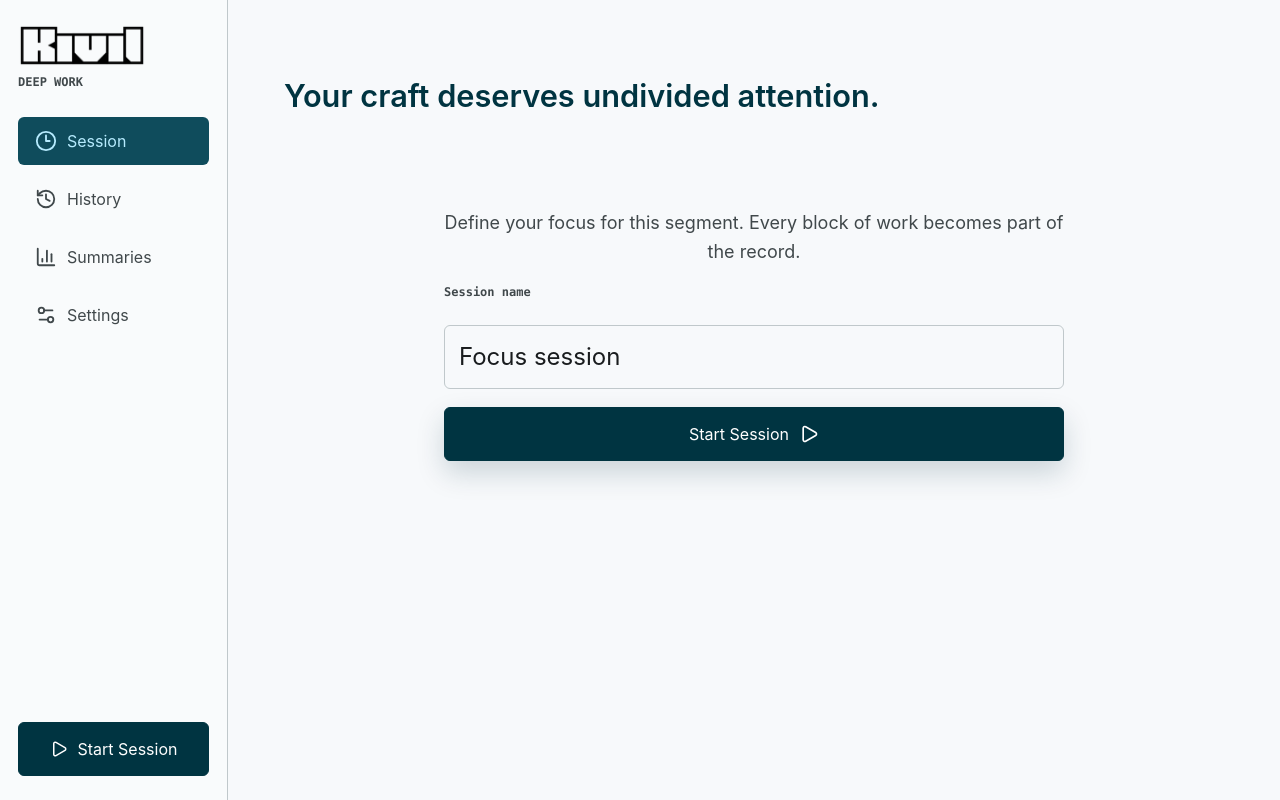
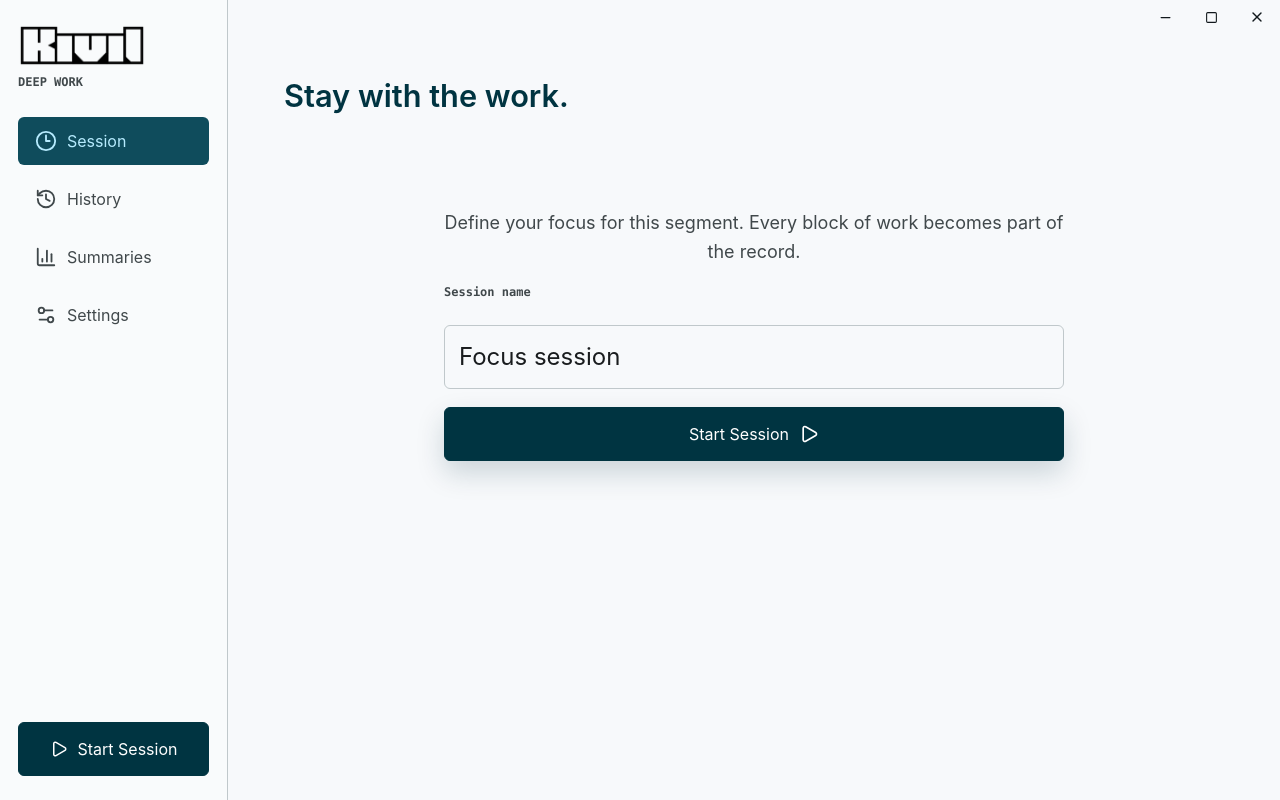
Before and after one commit to zkoymen/kivil, a React (Vite) app: page / in a window 1280 px wide. Built offline with nearby package versions, Linux system fonts and the light colour scheme.

Commit message:
Add custom desktop window chrome

```diff
--- a/src/App.css
+++ b/src/App.css
@@ -22,6 +22,50 @@
 
 body {
   margin: 0;
+}
+
+.window-chrome {
+  position: fixed;
+  inset: 0 0 auto;
+  z-index: 40;
+  height: 34px;
+  pointer-events: none;
+}
+
+.window-drag-region {
+  position: absolute;
+  inset: 0;
+  pointer-events: auto;
+}
+
+.window-controls {
+  position: absolute;
+  top: 0;
+  right: 0;
+  display: flex;
+  height: 34px;
+  pointer-events: auto;
+}
+
+.window-controls button {
+  width: 46px;
+  min-width: 46px;
+  height: 34px;
+  min-height: 34px;
+  padding: 0;
+  color: #11181c;
+  background: transparent;
+  border: 0;
+  border-radius: 0;
+  box-shadow: none;
+}
+
+.window-controls button:hover:not(:disabled),
+.window-controls button:focus-visible {
+  color: #11181c;
+  background: rgba(17, 24, 28, 0.08);
+  border: 0;
+  transform: none;
 }
 
 button,
@@ -695,6 +739,13 @@ p {
     transform 120ms ease;
 }
 
+.segment-tooltip span,
+.panel-session .segment-tooltip span,
+.summary-row .segment-tooltip span {
+  color: rgba(255, 255, 255, 0.88);
+  font-size: 12px;
+}
+
 .segment-tooltip::after {
   position: absolute;
   bottom: -6px;
@@ -753,6 +804,7 @@ p {
 }
 
 .tooltip-heading strong {
+  color: #ffffff;
   font-size: 13px;
 }
 
@@ -822,7 +874,7 @@ p {
   }
 }
 
-@media (max-width: 980px) {
+@media (max-width: 560px) {
   .kivil-app,
   .session-grid {
     grid-template-columns: 1fr;
--- a/src/App.tsx
+++ b/src/App.tsx
@@ -1,5 +1,5 @@
 import { useEffect, useMemo, useState, type CSSProperties, type PointerEvent as ReactPointerEvent } from 'react'
-import { Check, Pause, Play, RotateCcw, Sparkles, Square, Trash2, X } from 'lucide-react'
+import { Check, Minus, Pause, Play, RotateCcw, Sparkles, Square, Trash2, X } from 'lucide-react'
 import './App.css'
 import { SegmentTimeline } from './components/SegmentTimeline'
 import { Sidebar, type SidebarPanel } from './components/Sidebar'
@@ -48,7 +48,69 @@ const getSessionPrompt = (status: string, hasActiveKivil: boolean) => {
     return 'Session complete.'
   }
 
-  return 'Your craft deserves undivided attention.'
+  return 'Stay with the work.'
+}
+
+function WindowControls() {
+  const [isMaximized, setIsMaximized] = useState(false)
+
+  useEffect(() => {
+    const nativeApp = window.Neutralino
+
+    if (!nativeApp) {
+      return
+    }
+
+    nativeApp.init()
+    void nativeApp.window.setDraggableRegion('window-drag-region', {
+      exclusions: ['window-controls'],
+    })
+    void nativeApp.window.isMaximized().then(setIsMaximized).catch(() => setIsMaximized(false))
+  }, [])
+
+  const minimizeWindow = () => {
+    void window.Neutralino?.window.minimize()
+  }
+
+  const toggleMaximizeWindow = () => {
+    const nativeWindow = window.Neutralino?.window
+
+    if (!nativeWindow) {
+      return
+    }
+
+    const action = isMaximized ? nativeWindow.unmaximize() : nativeWindow.maximize()
+
+    void action
+      .then(() => nativeWindow.isMaximized())
+      .then(setIsMaximized)
+      .catch(() => setIsMaximized((currentValue) => !currentValue))
+  }
+
+  const closeWindow = () => {
+    void window.Neutralino?.app.exit()
+  }
+
+  return (
+    <div className="window-chrome" aria-label="Window controls">
+      <div className="window-drag-region" id="window-drag-region" />
+      <div className="window-controls" id="window-controls">
+        <button aria-label="Minimize window" type="button" onClick={minimizeWindow}>
+          <Minus size={15} strokeWidth={2} />
+        </button>
+        <button
+          aria-label={isMaximized ? 'Restore window' : 'Maximize window'}
+          type="button"
+          onClick={toggleMaximizeWindow}
+        >
+          <Square size={13} strokeWidth={2} />
+        </button>
+        <button aria-label="Close window" type="button" onClick={closeWindow}>
+          <X size={16} strokeWidth={2} />
+        </button>
+      </div>
+    </div>
+  )
 }
 
 function App() {
@@ -464,6 +526,8 @@ function App() {
   }
 
   return (
+    <>
+      <WindowControls />
       <main
         className="kivil-app"
         style={
@@ -639,6 +703,7 @@ function App() {
         {renderPanel()}
         </section>
       </main>
+    </>
   )
 }
 
```
Also changed, not shown: neutralino.config.json (+21 -8 lines), src/neutralino.d.ts (added, +30 -0 lines), 1 other file (tests, documents, lock files or other folders). Lines whose indentation alone changed are shown as unchanged.
